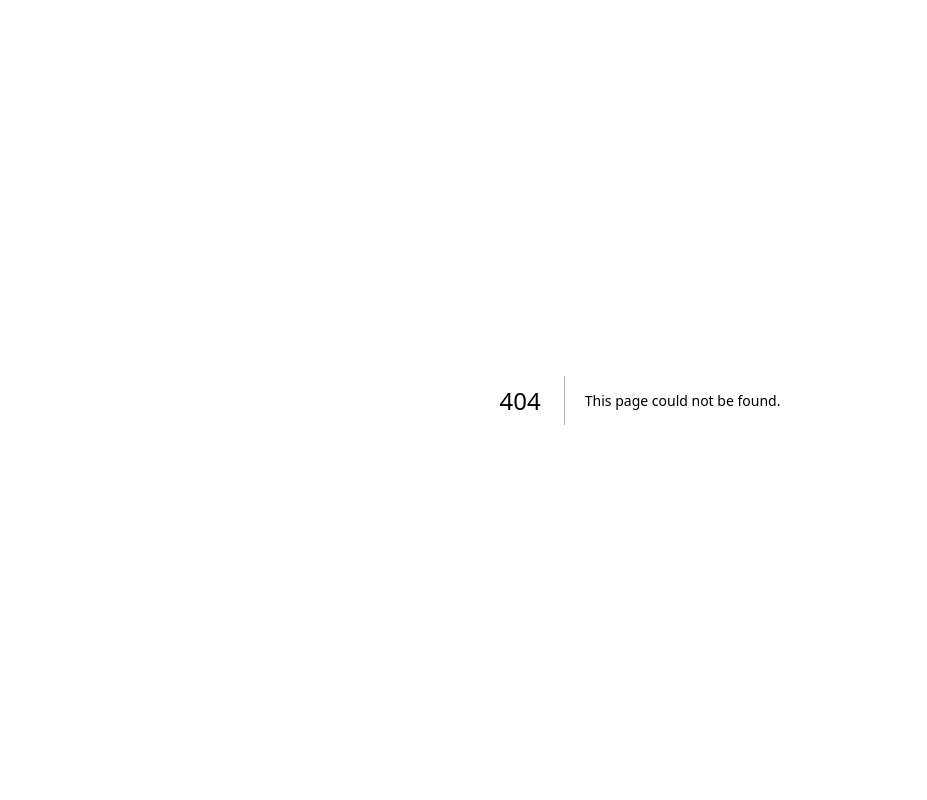
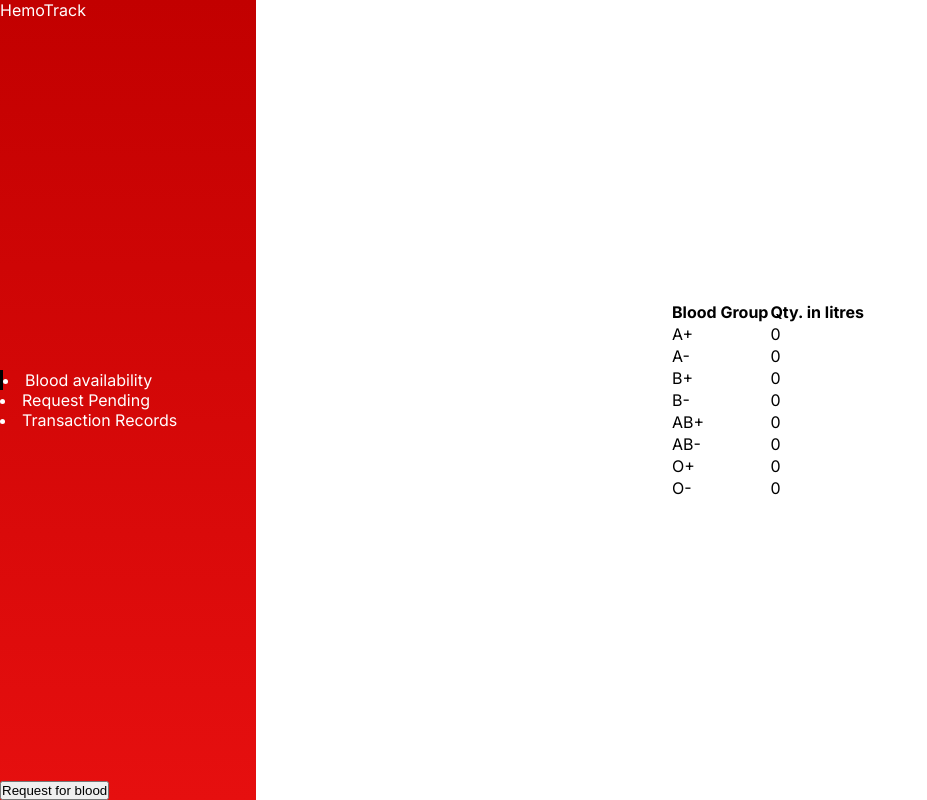
Before and after one commit to SohomSaha045/HemoTrack, a Next.js app: page /dashboard in a window 1280 px wide. Before the commit this address had no page. Shown: the whole page, without its empty margins (0-927 px from the left). Built offline with nearby package versions, Linux system fonts and the light colour scheme.

Commit message:
Added login page and register page

```diff
--- /dev/null
+++ b/src/app/(PAGES)/dashboard/page.jsx
@@ -0,0 +1,92 @@
+"use client";
+import React, { useState } from 'react'
+
+import styles from "./page.module.css";
+
+const CheckAvailability = () => {
+    return (
+        <table>
+            <tr>
+                <th>Blood Group</th>
+                <th>Qty. in litres</th>
+            </tr>
+            <tr>
+                <td>A+</td>
+                <td>0</td>
+            </tr>
+            <tr>
+                <td>A-</td>
+                <td>0</td>
+            </tr>
+            <tr>
+                <td>B+</td>
+                <td>0</td>
+            </tr>
+            <tr>
+                <td>B-</td>
+                <td>0</td>
+            </tr>
+            <tr>
+                <td>AB+</td>
+                <td>0</td>
+            </tr>
+            <tr>
+                <td>AB-</td>
+                <td>0</td>
+            </tr>
+            <tr>
+                <td>O+</td>
+                <td>0</td>
+            </tr>
+            <tr>
+                <td>O-</td>
+                <td>0</td>
+            </tr>
+        </table>
+    )
+}
+
+const RequestPending = () => {
+    return "Pending";
+}
+
+const TransactionRecord = () => {
+    return "Record";
+}
+
+function page() {
+    const [option, setOption] = useState('0');
+
+    return (
+        <div className={styles.main}>
+            <div className={styles.left_nav}>
+                <div className={styles.blood_bank_name}>
+                    HemoTrack
+                </div>
+                <div className={styles.navigation_list}>
+                    <div className={`${styles.nav_option} ${option == 0 ? styles.nav_option_selected : ''}`} onClick={() => { setOption(0) }}>
+                        <li>Blood availability</li>
+                    </div>
+                    <div className={`${styles.nav_option} ${option == 1 ? styles.nav_option_selected : ''}`} onClick={() => { setOption(1) }}>
+                        <li>Request Pending</li>
+                    </div>
+                    <div className={`${styles.nav_option} ${option == 2 ? styles.nav_option_selected : ''}`} onClick={() => { setOption(2) }}>
+                        <li>Transaction Records</li>
+                    </div>
+                </div>
+                <div className={styles.req_btn}>
+                    <button type="submit">Request for blood</button>
+                </div>
+            </div>
+            <div className={styles.right_display}>
+                {
+                    option == 0 ? CheckAvailability()
+                        : option == 1 ? RequestPending()
+                            : option == 2 ? TransactionRecord() : null
+                }
+            </div>
+        </div>
+    )
+}
+
+export default page
--- /dev/null
+++ b/src/app/(PAGES)/dashboard/page.module.css
@@ -0,0 +1,32 @@
+.main{
+    width: 100%;
+    height: 100vh;
+    display: flex;
+}
+
+.left_nav{
+    width: 20%;
+    background: linear-gradient(to bottom, #c20000, #e60f0f);
+    color: white;
+    height: 100%;
+    display: flex;
+    justify-content: space-between;
+    flex-direction: column;
+}
+.right_nav{
+    width: 65%;
+}
+.nav_option{
+    cursor: pointer;
+}
+.nav_option_selected{
+    border-left: 3px solid black;
+}
+
+.right_display
+{
+    width: 80%;
+    display: flex;
+    justify-content: center;
+    align-items: center;
+}
--- /dev/null
+++ b/src/app/(PAGES)/register/page.module.css
@@ -0,0 +1,29 @@
+.main
+{
+    display: flex;
+    justify-content: center;
+    align-items: center;
+    width: 100%;
+}
+.col1, .col2{
+    width: 50%;
+    height: 100vh;
+}
+.top_div{
+    width:50%;
+    border-bottom: 3px solid gray;
+    display: flex;
+    justify-content: center;
+    align-items: center;
+    flex-direction: column;
+}
+.inp{
+    display: block;
+}
+
+.bottom_div{
+    width: 50%;
+    display: flex;
+    justify-content: center;
+    align-items: center;
+}
--- a/src/app/globals.css
+++ b/src/app/globals.css
@@ -1,107 +1,5 @@
-:root {
-  --max-width: 1100px;
-  --border-radius: 12px;
-  --font-mono: ui-monospace, Menlo, Monaco, 'Cascadia Mono', 'Segoe UI Mono',
-    'Roboto Mono', 'Oxygen Mono', 'Ubuntu Monospace', 'Source Code Pro',
-    'Fira Mono', 'Droid Sans Mono', 'Courier New', monospace;
-
-  --foreground-rgb: 0, 0, 0;
-  --background-start-rgb: 214, 219, 220;
-  --background-end-rgb: 255, 255, 255;
-
-  --primary-glow: conic-gradient(
-    from 180deg at 50% 50%,
-    #16abff33 0deg,
-    #0885ff33 55deg,
-    #54d6ff33 120deg,
-    #0071ff33 160deg,
-    transparent 360deg
-  );
-  --secondary-glow: radial-gradient(
-    rgba(255, 255, 255, 1),
-    rgba(255, 255, 255, 0)
-  );
-
-  --tile-start-rgb: 239, 245, 249;
-  --tile-end-rgb: 228, 232, 233;
-  --tile-border: conic-gradient(
-    #00000080,
-    #00000040,
-    #00000030,
-    #00000020,
-    #00000010,
-    #00000010,
-    #00000080
-  );
-
-  --callout-rgb: 238, 240, 241;
-  --callout-border-rgb: 172, 175, 176;
-  --card-rgb: 180, 185, 188;
-  --card-border-rgb: 131, 134, 135;
+*{
+  margin: 0;
+  padding: 0;
+  box-sizing: border-box;
 }
-
-@media (prefers-color-scheme: dark) {
-  :root {
-    --foreground-rgb: 255, 255, 255;
-    --background-start-rgb: 0, 0, 0;
-    --background-end-rgb: 0, 0, 0;
-
-    --primary-glow: radial-gradient(rgba(1, 65, 255, 0.4), rgba(1, 65, 255, 0));
-    --secondary-glow: linear-gradient(
-      to bottom right,
-      rgba(1, 65, 255, 0),
-      rgba(1, 65, 255, 0),
-      rgba(1, 65, 255, 0.3)
-    );
-
-    --tile-start-rgb: 2, 13, 46;
-    --tile-end-rgb: 2, 5, 19;
-    --tile-border: conic-gradient(
-      #ffffff80,
-      #ffffff40,
-      #ffffff30,
-      #ffffff20,
-      #ffffff10,
-      #ffffff10,
-      #ffffff80
-    );
-
-    --callout-rgb: 20, 20, 20;
-    --callout-border-rgb: 108, 108, 108;
-    --card-rgb: 100, 100, 100;
-    --card-border-rgb: 200, 200, 200;
-  }
-}
-
-* {
-  box-sizing: border-box;
-  padding: 0;
-  margin: 0;
-}
-
-html,
-body {
-  max-width: 100vw;
-  overflow-x: hidden;
-}
-
-body {
-  color: rgb(var(--foreground-rgb));
-  background: linear-gradient(
-      to bottom,
-      transparent,
-      rgb(var(--background-end-rgb))
-    )
-    rgb(var(--background-start-rgb));
-}
-
-a {
-  color: inherit;
-  text-decoration: none;
-}
-
-@media (prefers-color-scheme: dark) {
-  html {
-    color-scheme: dark;
-  }
-}
```
Also changed, not shown: src/app/(PAGES)/login/page.jsx (added, +12 -0 lines), src/app/(PAGES)/register/page.jsx (added, +58 -0 lines), src/app/page.module.css (+8 -8 lines), public/img1.avif (added), src/app/(PAGES)/login/page.module.css (added).
